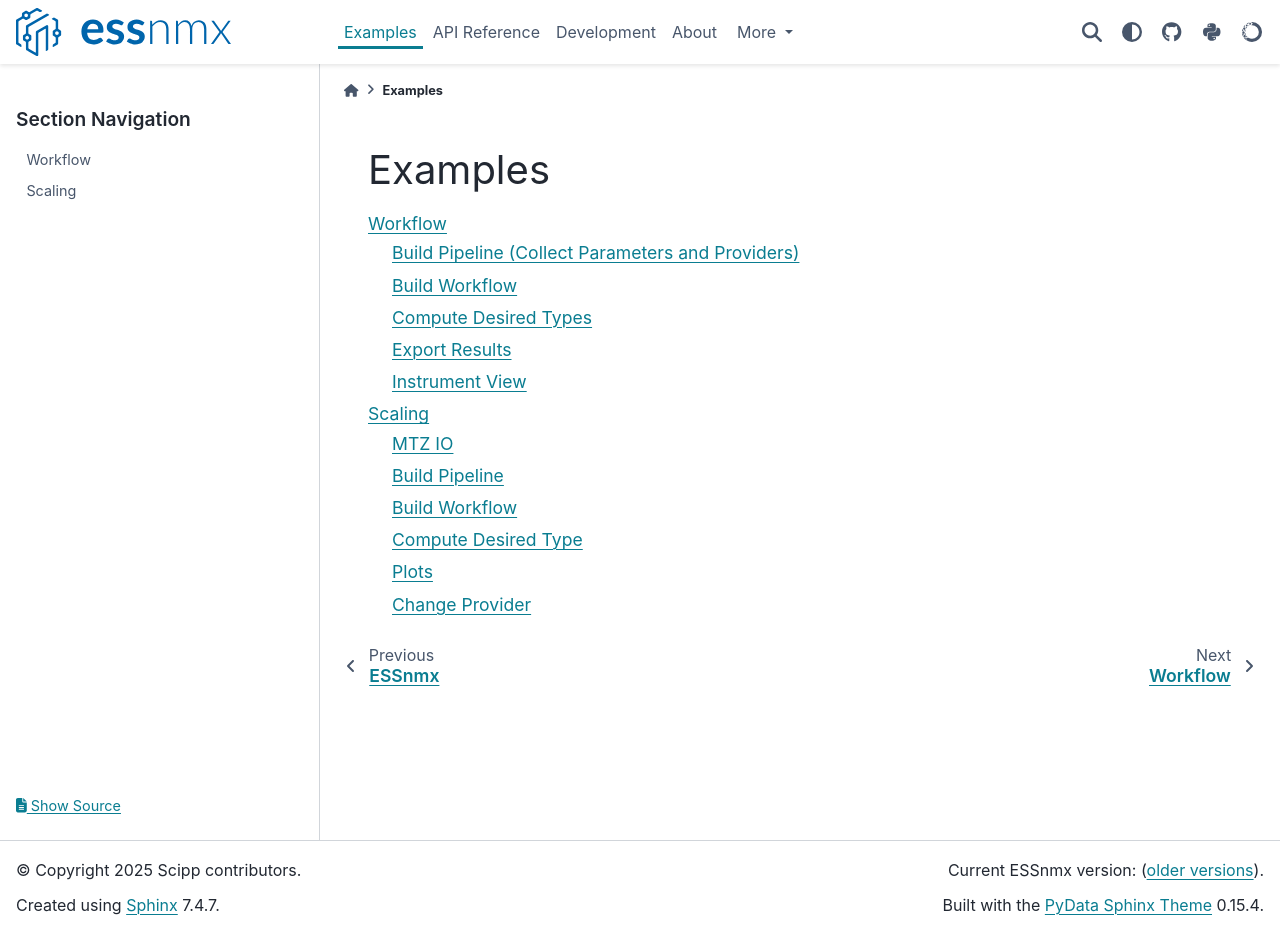
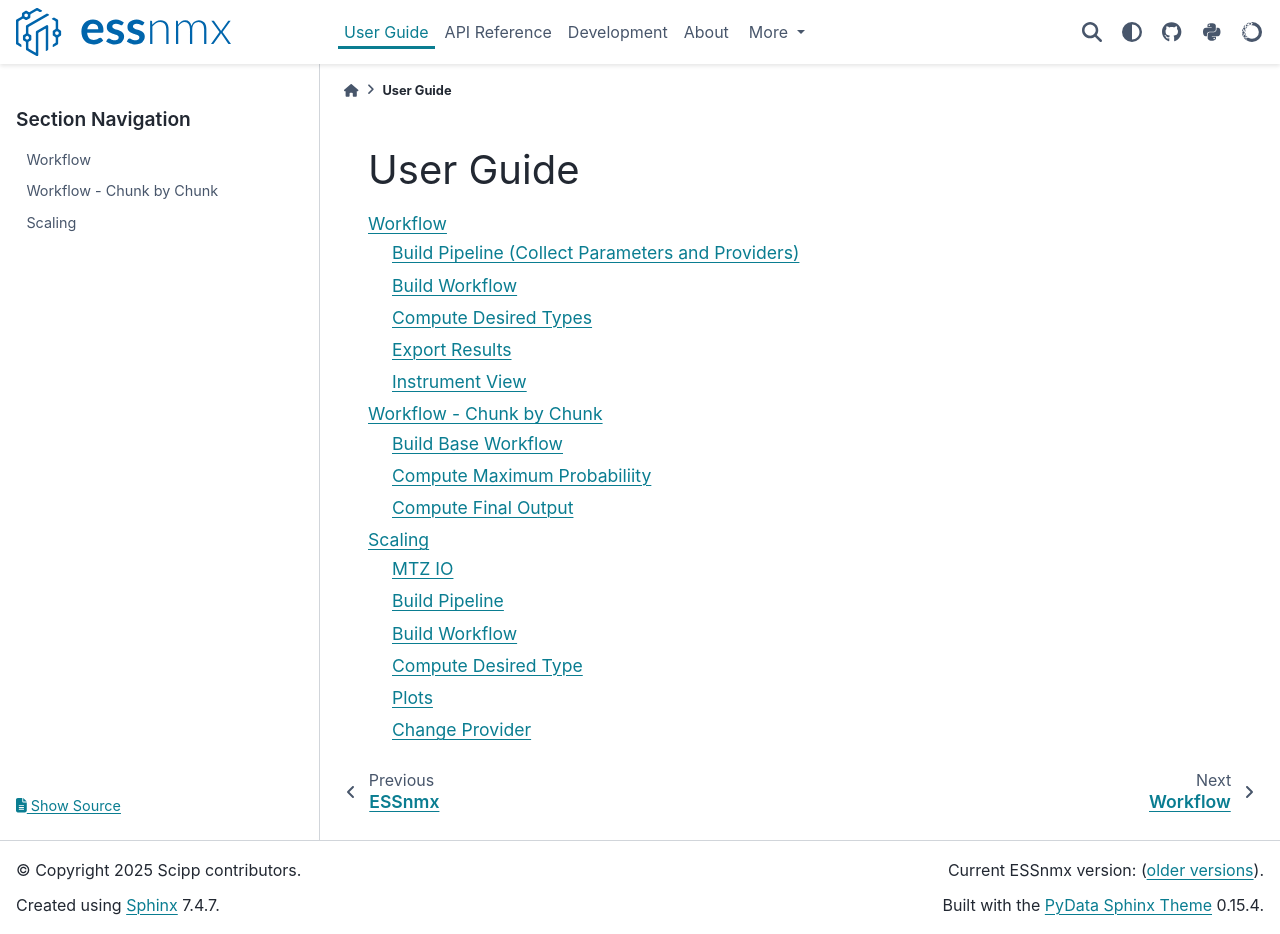
Before and after one commit to scipp/essnmx, a Sphinx documentation site: the page built from docs/user-guide/index.md, in a window 1280 px wide and 934 px high. Built offline with Sphinx 7.4.7 and the PyData theme 0.15.4, drawn with Linux system fonts in a browser that asks for light colours; the version number could not be read and is left out.

Commit message:
Cleaning up documentation [docs] (#112)

````diff
--- a/docs/examples/index.md
+++ b/docs/user-guide/index.md
@@ -1,4 +1,4 @@
-# Examples
+# User Guide
 
 ```{toctree}
 ---
@@ -6,5 +6,6 @@ maxdepth: 2
 ---
 
 workflow
+workflow_chunk
 scaling_workflow
 ```
````
Also changed, not shown: docs/api-reference/index.md (+6 -3 lines), docs/index.md (+1 -1 lines), docs/user-guide/scaling_workflow.ipynb (renamed from docs/examples/scaling_workflow.ipynb), docs/user-guide/workflow.ipynb (renamed from docs/examples/workflow.ipynb), docs/user-guide/workflow_chunk.ipynb.
